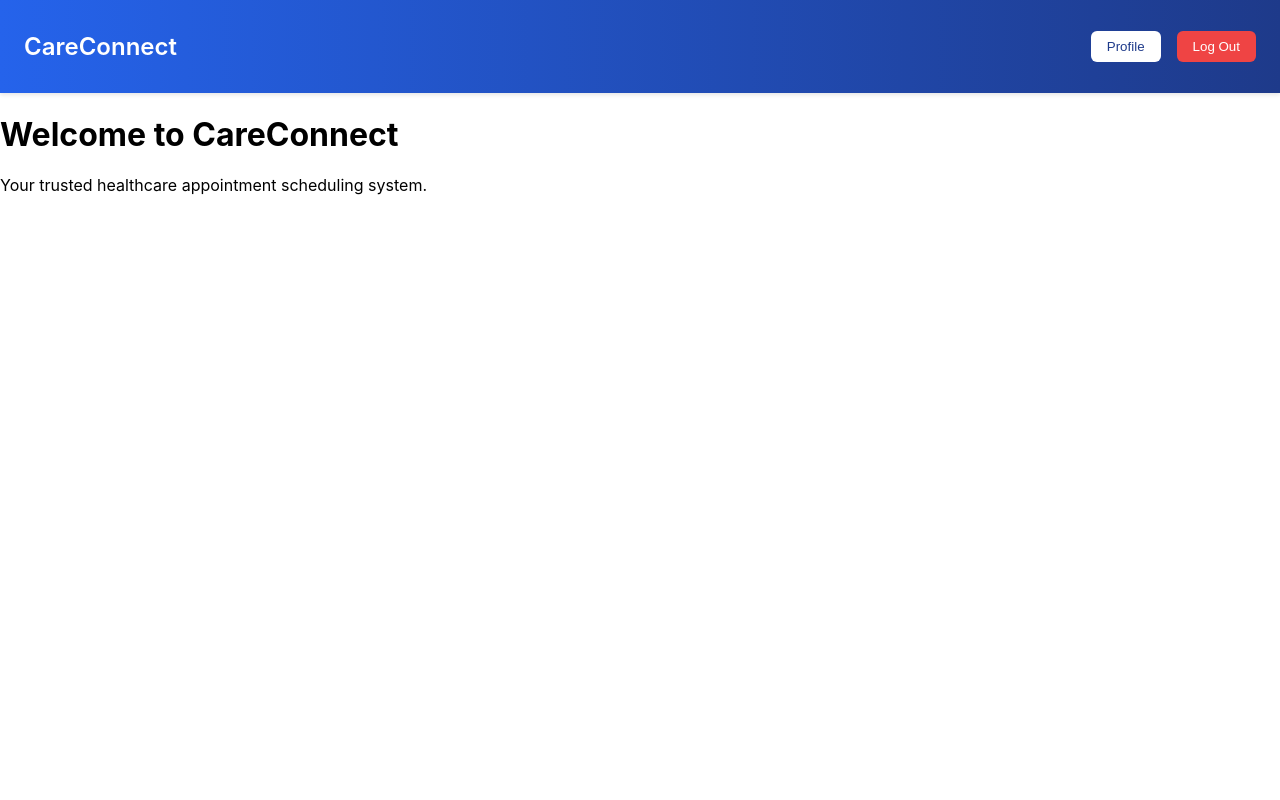
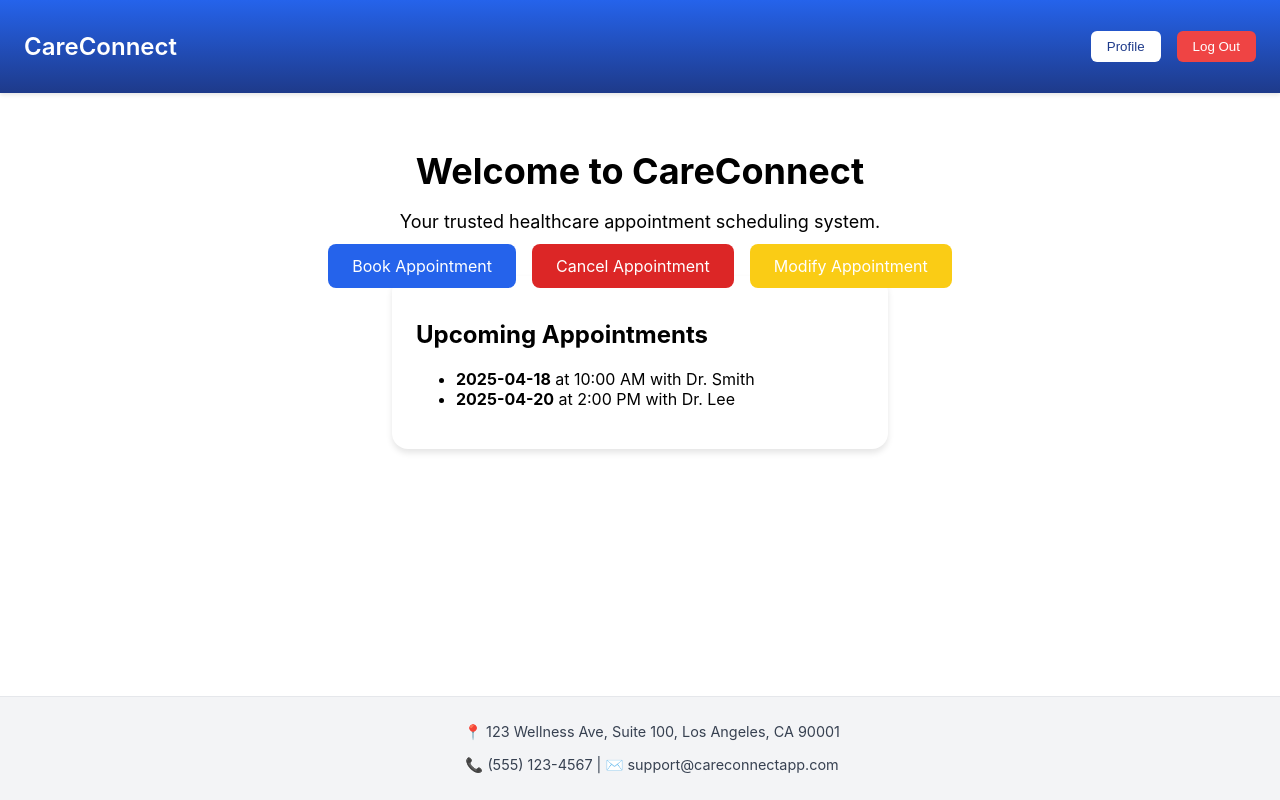
Before and after one commit to brianbales99/CareConnect, a React (Create React App) app: page / in a window 1280 px wide. Built offline with nearby package versions, Linux system fonts and the light colour scheme.

Commit message:
MAde changes tot he home and like footer and added buttons

```diff
--- a/src/App.css
+++ b/src/App.css
@@ -1,38 +1,17 @@
-.App {
-  text-align: center;
+/* index.css or App.css */
+html,
+body,
+#root {
+  height: 100%;
+  margin: 0;
 }
 
-.App-logo {
-  height: 40vmin;
-  pointer-events: none;
+.app-wrapper {
+  display: flex;
+  flex-direction: column;
+  min-height: 100vh;
 }
 
-@media (prefers-reduced-motion: no-preference) {
-  .App-logo {
-    animation: App-logo-spin infinite 20s linear;
-  }
+main {
+  flex: 1;
 }
-
-.App-header {
-  background-color: #282c34;
-  min-height: 100vh;
-  display: flex;
-  flex-direction: column;
-  align-items: center;
-  justify-content: center;
-  font-size: calc(10px + 2vmin);
-  color: white;
-}
-
-.App-link {
-  color: #61dafb;
-}
-
-@keyframes App-logo-spin {
-  from {
-    transform: rotate(0deg);
-  }
-  to {
-    transform: rotate(360deg);
-  }
-}
--- a/src/App.js
+++ b/src/App.js
@@ -5,21 +5,22 @@ import Home from "./Pages/Home.js";
 import DoctorDashboard from "./Pages/DoctorDashboard.js";
 import PatientDashboard from "./Pages/PatientDashboard.js";
 
-// Components
-import { Navbar } from "./Components/Navbar.js";
+
 
 
 function App() {
   return (
     <Router>
+      <div className="app-wrapper">
         <Routes>
-        <Route path="/" element={<Home />} />
+          <Route path="/" element={<Home />} />
           <Route path="/doctor" element={<DoctorDashboard />} />
           <Route path="/patient" element={<PatientDashboard />} />
         </Routes>
-
+      </div>
     </Router>
   );
 }
 
+
 export default App;
--- /dev/null
+++ b/src/Components/Footer.css
@@ -0,0 +1,15 @@
+/* src/components/Footer.css */
+
+.footer {
+    position: fixed;
+    bottom: 0;
+    left: 0;
+    width: 100%;
+    background-color: #f3f4f6;
+    color: #374151;
+    text-align: center;
+    padding: 0.75rem;
+    font-size: 0.9rem;
+    border-top: 1px solid #e5e7eb;
+    z-index: 50; /* keeps it above low-priority content */
+  }
--- /dev/null
+++ b/src/Components/Footer.js
@@ -0,0 +1,12 @@
+// src/components/Footer.js
+import React from "react";
+import "./Footer.css";
+
+export function Footer() {
+  return (
+    <footer className="footer">
+      <p>📍 123 Wellness Ave, Suite 100, Los Angeles, CA 90001</p>
+      <p>📞 (555) 123-4567 | ✉️ support@careconnectapp.com</p>
+    </footer>
+  );
+}
--- a/src/Components/Header.css
+++ b/src/Components/Header.css
@@ -1,11 +1,13 @@
 .careconnect-header {
-    background: linear-gradient(to right, #2563eb, #1e3a8a);
+    background: linear-gradient( #2563eb, #1e3a8a);
     color: white;
     padding: 1rem 1.5rem;
     display: flex;
     justify-content: space-between;
     align-items: center;
     box-shadow: 0 2px 4px rgba(0, 0, 0, 0.1);
+
+
   }
 
   .header-title {
--- /dev/null
+++ b/src/Pages/Home.css
@@ -0,0 +1,62 @@
+/* src/pages/Home.css */
+
+.home-container {
+    padding: 2rem;
+    padding-bottom: 5rem; /* prevent content from going under the fixed footer */
+    text-align: center;
+  }
+
+
+  .home-heading {
+    font-size: 2.25rem;
+    font-weight: 700;
+    margin-bottom: 1rem;
+  }
+
+  .home-subheading {
+    font-size: 1.125rem;
+    margin-bottom: 1.5rem;
+  }
+
+  .home-button-group a {
+    margin: 0 0.5rem;
+    padding: 0.75rem 1.5rem;
+    border-radius: 0.5rem;
+    color: white;
+    text-decoration: none;
+  }
+
+  .home-button-book {
+    background-color: #2563eb;
+  }
+
+  .home-button-book:hover {
+    background-color: #1d4ed8;
+  }
+
+  .home-button-cancel {
+    background-color: #dc2626;
+  }
+
+  .home-button-cancel:hover {
+    background-color: #b91c1c;
+  }
+
+  .home-button-modify {
+    background-color: #facc15;
+    color: #000;
+  }
+
+  .home-button-modify:hover {
+    background-color: #eab308;
+  }
+
+  .upcoming-appointments {
+    background: white;
+    padding: 1.5rem;
+    margin: 0 auto;
+    max-width: 28rem;
+    border-radius: 1rem;
+    box-shadow: 0 4px 6px rgba(0, 0, 0, 0.1);
+    text-align: left;
+  }
--- a/src/Pages/Home.js
+++ b/src/Pages/Home.js
@@ -1,16 +1,55 @@
 // src/pages/Home.js
 import React from "react";
-import { Header } from "../Components/Header.js";
+import  {Header}  from "../Components/Header.js";
+import { Footer } from "../Components/Footer.js";
 
+import { Link } from "react-router-dom";
+import "./Home.css";
 
 export default function Home() {
+  const upcomingAppointments = [
+    { id: 1, date: "2025-04-18", time: "10:00 AM", doctor: "Dr. Smith" },
+    { id: 2, date: "2025-04-20", time: "2:00 PM", doctor: "Dr. Lee" },
+  ];
+
   return (
-    <><Header></Header>
-    <div className="p-8 text-center">
-      <h1 className="text-4xl font-bold mb-4">Welcome to CareConnect</h1>
-      <p className="text-lg mb-6">
-        Your trusted healthcare appointment scheduling system.
-      </p>
-    </div></>
+    <>
+      <Header />
+
+      <div className="home-container">
+  <h1 className="home-heading">Welcome to CareConnect</h1>
+  <p className="home-subheading">
+    Your trusted healthcare appointment scheduling system.
+  </p>
+
+  <div className="home-button-group mb-8">
+    <Link to="/appointments/book" className="home-button-book">
+      Book Appointment
+    </Link>
+    <Link to="/appointments/cancel" className="home-button-cancel">
+      Cancel Appointment
+    </Link>
+    <Link to="/appointments/modify" className="home-button-modify">
+      Modify Appointment
+    </Link>
+  </div>
+
+  <div className="upcoming-appointments">
+    <h2 className="text-xl font-semibold mb-4">Upcoming Appointments</h2>
+    {upcomingAppointments.length === 0 ? (
+      <p>No upcoming appointments.</p>
+    ) : (
+      <ul className="space-y-2">
+        {upcomingAppointments.map((appt) => (
+          <li key={appt.id}>
+            <strong>{appt.date}</strong> at {appt.time} with {appt.doctor}
+          </li>
+        ))}
+      </ul>
+    )}
+  </div>
+</div>
+<Footer />
+    </>
   );
 }
```
